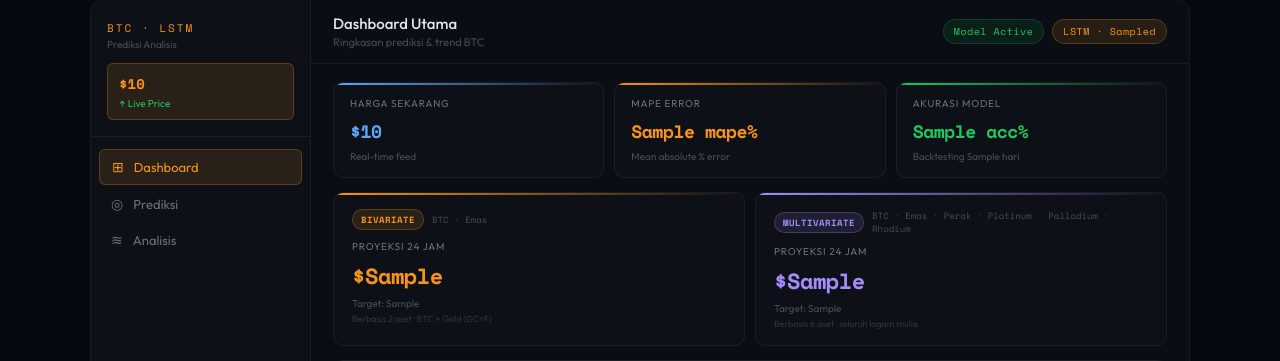
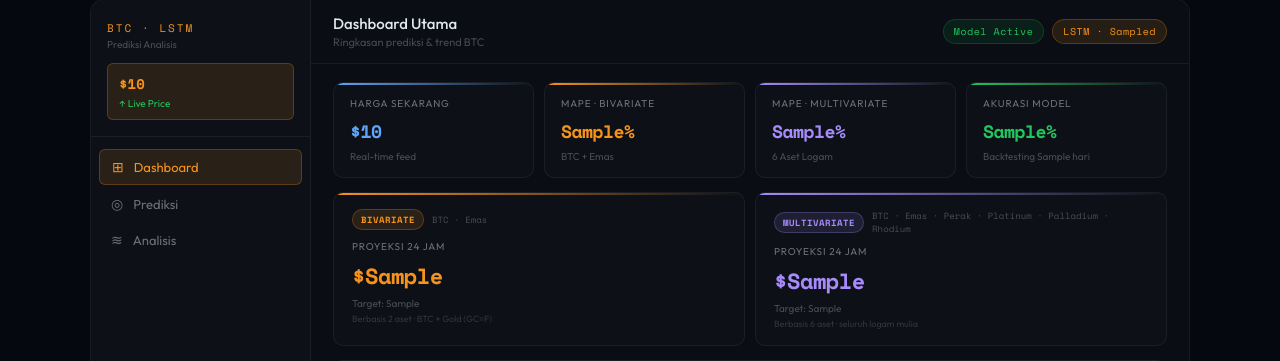
Before and after one commit to Y44Z/website_skripsi, a Flask app: template templates/index.html in a window 1280 px wide. Shown: the part 33-394 px from the top of the page. Run offline with Flask 3, Linux system fonts and the light colour scheme; the template is opened without the code that fills it: most values are stand-ins (such as "Sample title", 1, 10 or a date in 2020); parts of the project's set-up code (start-up, migrations or seed data) failed here and were passed over.

Commit message:
Fixing Bug

```diff
--- a/app.py
+++ b/app.py
@@ -143,7 +143,8 @@ def index():
     next_day = (datetime.now() + timedelta(days=1)).strftime('%Y-%m-%d %H:%M')
 
     # ── data chart & analisis berdasarkan interval ──
-    hist_dates, hist_actuals, hist_preds = [], [], []
+    hist_dates, hist_actuals = [], []
+    hist_preds_biv, hist_preds_mult = [], []
 
     if interval_key in ('30d', '60d', '90d'):
         # mode harian — pakai history_range
@@ -153,13 +154,15 @@ def index():
         )
         for i in range(history_range, 0, -1):
             if len(data_daily) > (i + 30):
-                window      = data_daily.iloc[-(i + 30):-i]
+                window       = data_daily.iloc[-(i + 30):-i]
                 actual_price = float(data_daily['BTC-USD'].iloc[-i])
-                p = predict_one(window[TICKERS], mode='bivariate')
-                if p is None:
+                p_biv  = predict_one(window[TICKERS], mode='bivariate')
+                p_mult = predict_one(window[TICKERS], mode='multivariate')
+                if p_biv is None or p_mult is None:
                     continue
                 hist_actuals.append(actual_price)
-                hist_preds.append(p)
+                hist_preds_biv.append(p_biv)
+                hist_preds_mult.append(p_mult)
                 hist_dates.append(data_daily.index[-i].strftime('%d/%m'))
 
     else:
@@ -174,32 +177,45 @@ def index():
             if len(intra_df) > (i + 30):
                 window       = intra_df.iloc[-(i + 30):-i]
                 actual_price = float(intra_df['BTC-USD'].iloc[-i])
-                p = predict_one(window[TICKERS], mode='bivariate')
-                if p is None:
+                p_biv  = predict_one(window[TICKERS], mode='bivariate')
+                p_mult = predict_one(window[TICKERS], mode='multivariate')
+                if p_biv is None or p_mult is None:
                     continue
                 hist_actuals.append(actual_price)
-                hist_preds.append(p)
+                hist_preds_biv.append(p_biv)
+                hist_preds_mult.append(p_mult)
                 ts = intra_df.index[-i]
                 if interval_key in ('5m', '10m', '15m', '30m'):
                     hist_dates.append(ts.strftime('%H:%M'))
                 else:
                     hist_dates.append(ts.strftime('%d/%m %H:%M'))
 
-    mae, rmse, mape, acc = calculate_metrics(hist_actuals, hist_preds)
+    # Gunakan bivariate sebagai hist_preds utama untuk chart & tabel
+    hist_preds = hist_preds_biv
+
+    mae_biv,  rmse_biv,  mape_biv,  acc_biv  = calculate_metrics(hist_actuals, hist_preds_biv)
+    mae_mult, rmse_mult, mape_mult, acc_mult  = calculate_metrics(hist_actuals, hist_preds_mult)
+
+    # Untuk tabel analisis & metrik ringkasan, pakai bivariate sebagai default
+    mae, rmse, mape, acc = mae_biv, rmse_biv, mape_biv, acc_biv
 
     return render_template(
         'index.html',
-        target_date    = target_date_str,
-        history_range  = history_range,
-        interval       = interval_key,
-        harga_aktual   = f"{harga_aktual:,.2f}",
-        prediksi_biv   = f"{prediksi_biv:,.2f}",
-        prediksi_mult  = f"{prediksi_mult:,.2f}",
-        next_day       = next_day,
+        today_str     = today_str,
+        target_date   = target_date_str,
+        history_range = history_range,
+        interval      = interval_key,
+        harga_aktual  = f"{harga_aktual:,.2f}",
+        prediksi_biv  = f"{prediksi_biv:,.2f}",
+        prediksi_mult = f"{prediksi_mult:,.2f}",
+        next_day      = next_day,
+        mape_biv=mape_biv, acc_biv=acc_biv,
+        mape_mult=mape_mult, acc_mult=acc_mult,
         mae=mae, rmse=rmse, mape=mape, acc=acc,
-        hist_dates   = hist_dates,
-        hist_actuals = hist_actuals,
-        hist_preds   = hist_preds,
+        hist_dates=hist_dates,
+        hist_actuals=hist_actuals,
+        hist_preds=hist_preds,
+        hist_preds_mult=hist_preds_mult,
     )
 
 
--- a/static/css/style.css
+++ b/static/css/style.css
@@ -266,6 +266,10 @@ body {
     gap: 10px;
 }
 
+.metrics-row-4 {
+    grid-template-columns: repeat(4, 1fr);
+}
+
 .metric-card {
     padding: 14px 16px;
     border-radius: var(--radius-md);
@@ -285,6 +289,7 @@ body {
 .metric-card.blue::before   { background: linear-gradient(90deg, var(--blue), transparent); }
 .metric-card.orange::before { background: linear-gradient(90deg, var(--orange), transparent); }
 .metric-card.green::before  { background: linear-gradient(90deg, var(--green), transparent); }
+.metric-card.purple::before { background: linear-gradient(90deg, var(--purple), transparent); }
 
 .metric-label {
     font-size: 10px;
@@ -304,6 +309,7 @@ body {
 .metric-value.blue   { color: var(--blue); }
 .metric-value.orange { color: var(--orange); }
 .metric-value.green  { color: var(--green); }
+.metric-value.purple { color: var(--purple); }
 
 .metric-hint {
     font-size: 10px;
@@ -849,7 +855,8 @@ body {
     .nav { flex-direction: row; padding: 0; }
     .nav-item { padding: 6px 10px; font-size: 12px; }
 
-    .metrics-row   { grid-template-columns: 1fr 1fr; }
+    .metrics-row,
+    .metrics-row-4 { grid-template-columns: 1fr 1fr; }
     .pred-split-row{ grid-template-columns: 1fr; }
     .bottom-row    { grid-template-columns: 1fr; }
 
--- a/templates/index.html
+++ b/templates/index.html
@@ -65,20 +65,25 @@
                 <div class="section" id="container-dashboard">
 
                     <!-- Baris metrik utama -->
-                    <div class="metrics-row">
+                    <div class="metrics-row metrics-row-4">
                         <div class="metric-card blue">
                             <div class="metric-label">Harga Sekarang</div>
                             <div class="metric-value blue">${{ harga_aktual }}</div>
                             <div class="metric-hint">Real-time feed</div>
                         </div>
                         <div class="metric-card orange">
-                            <div class="metric-label">MAPE Error</div>
-                            <div class="metric-value orange">{{ mape }}%</div>
-                            <div class="metric-hint">Mean absolute % error</div>
+                            <div class="metric-label">MAPE · Bivariate</div>
+                            <div class="metric-value orange">{{ mape_biv }}%</div>
+                            <div class="metric-hint">BTC + Emas</div>
+                        </div>
+                        <div class="metric-card purple">
+                            <div class="metric-label">MAPE · Multivariate</div>
+                            <div class="metric-value purple">{{ mape_mult }}%</div>
+                            <div class="metric-hint">6 Aset Logam</div>
                         </div>
                         <div class="metric-card green">
                             <div class="metric-label">Akurasi Model</div>
-                            <div class="metric-value green">{{ acc }}%</div>
+                            <div class="metric-value green">{{ acc_biv }}%</div>
                             <div class="metric-hint">Backtesting {{ history_range }} hari</div>
                         </div>
                     </div>
@@ -206,10 +211,10 @@
                             <div class="mini-title">Parameter Backtesting</div>
                             <form action="/" method="GET" class="param-form">
                                 <div class="form-group">
-                                    <label class="form-label-sm">Tanggal Akhir (hanya lampau)</label>
+                                    <label class="form-label-sm">Tanggal Akhir (tidak bisa melebihi hari ini)</label>
                                     <input type="date" name="target_date" class="inp"
                                            value="{{ target_date }}"
-                                           max="{{ target_date }}">
+                                           max="{{ today_str }}">
                                 </div>
                                 <div class="form-group">
                                     <label class="form-label-sm">Range / Interval</label>
@@ -264,12 +269,20 @@
                                     <span class="metric-num" style="color:#a78bfa">{{ rmse }}</span>
                                 </div>
                                 <div class="metric-row">
-                                    <span class="metric-key">MAPE</span>
-                                    <span class="metric-num" style="color:#f7931a">{{ mape }}%</span>
+                                    <span class="metric-key">MAPE · Bivariate</span>
+                                    <span class="metric-num" style="color:#f7931a">{{ mape_biv }}%</span>
                                 </div>
                                 <div class="metric-row">
-                                    <span class="metric-key">Akurasi</span>
-                                    <span class="metric-num" style="color:#22c55e">{{ acc }}%</span>
+                                    <span class="metric-key">MAPE · Multivariate</span>
+                                    <span class="metric-num" style="color:#a78bfa">{{ mape_mult }}%</span>
+                                </div>
+                                <div class="metric-row">
+                                    <span class="metric-key">Akurasi Biv.</span>
+                                    <span class="metric-num" style="color:#22c55e">{{ acc_biv }}%</span>
+                                </div>
+                                <div class="metric-row">
+                                    <span class="metric-key">Akurasi Mult.</span>
+                                    <span class="metric-num" style="color:#22c55e">{{ acc_mult }}%</span>
                                 </div>
                             </div>
                         </div>
```
